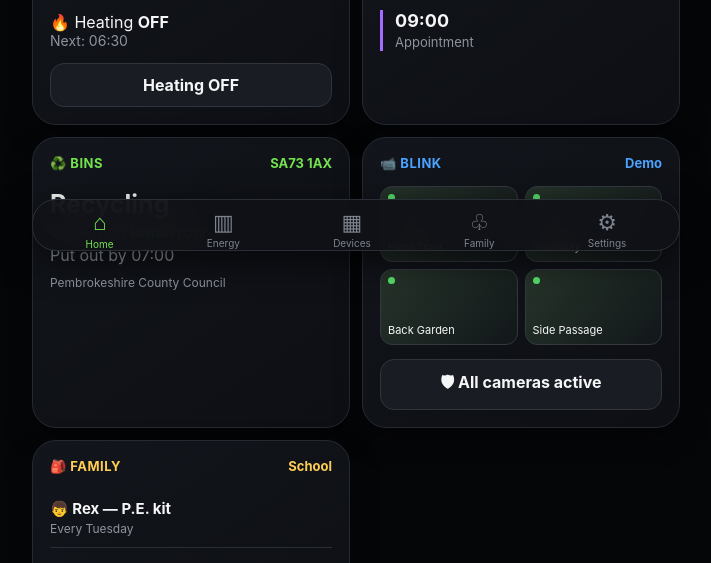
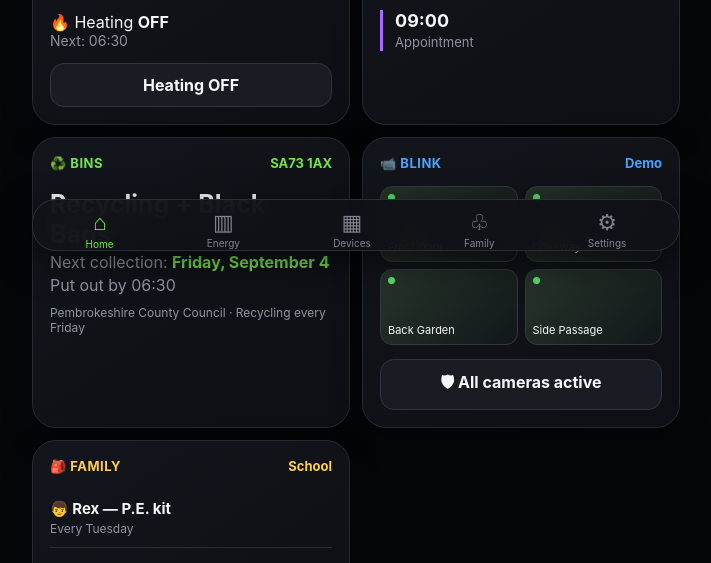
Before and after one commit to d2hjjs6ypg-cmd/home-dashboard, a plain HTML site: page index.html in a window 1280 px wide. Shown: the part 537-1100 px from the top of the page, without its empty margins (284-995 px from the left). Drawn offline with Linux system fonts and the light colour scheme.

Commit message:
Add files via upload

```diff
--- a/index.html
+++ b/index.html
@@ -17,7 +17,7 @@
 .nav{position:fixed;left:50%;transform:translateX(-50%);bottom:12px;width:min(648px,calc(100% - 24px));background:#101217eF;border:1px solid #2a2e36;backdrop-filter:blur(20px);border-radius:24px;padding:9px 6px env(safe-area-inset-bottom);display:flex;justify-content:space-around;box-shadow:0 10px 35px #0009}.nav div{text-align:center;color:#7e848f;font-size:10px}.nav .active{color:var(--green)}.nav i{display:block;font-style:normal;font-size:22px;margin-bottom:2px}
 @media(max-width:390px){.grid{grid-template-columns:1fr}.wide{grid-column:auto}.stats{gap:13px}.stat b{font-size:16px}}
 </style>
-</head>
+<meta name="dashboard-version" content="bin-fix-2026-09-02"></head>
 <body>
 <main class="app">
 <header class="header"><div><div class="greeting" id="greeting">Good Evening</div><div class="date" id="date"></div></div><div class="weather"><b>☀️ 16°</b><span>Partly cloudy</span></div></header>
@@ -25,12 +25,35 @@
 <article class="card wide solar"><div class="label"><span>☀️ SolarEdge</span><strong>● Demo data</strong></div><div class="big">3.42 <span class="unit">kW</span></div><div class="positive">Generating now</div><div class="graph"><svg viewBox="0 0 400 100" preserveAspectRatio="none"><path d="M0,94 C40,94 50,92 75,88 S100,65 125,55 S145,28 165,25 S185,12 205,18 S230,8 250,20 S275,18 290,34 S320,38 335,60 S350,85 400,94" fill="none" stroke="#72e34f" stroke-width="3"/></svg></div><div class="stats"><div class="stat"><b>18.7 kWh</b><span>Today</span></div><div class="stat"><b>2.56 kW</b><span>Export</span></div><div class="stat"><b>£1.84</b><span>Est. saved</span></div></div></article>
 <article class="card hive"><div class="label"><span>🏠 Hive</span><strong>●</strong></div><div class="temp">21.5°</div><div class="sub">Current temperature</div><div class="heat">🔥 Heating <b>OFF</b></div><div class="sub">Next: 06:30</div><div class="button">Heating OFF</div></article>
 <article class="card calendar"><div class="label"><span>📅 Calendar</span><strong>Today</strong></div><div class="event"><b>19:30</b><span>Dinner</span></div><div class="tomorrow">Tomorrow</div><div class="event"><b>09:00</b><span>Appointment</span></div></article>
-<article class="card bins"><div class="label"><span>♻️ Bins</span><strong>SA73 1AX</strong></div><div class="binmain"><b>Recycling</b><span>Collection <strong class="positive">tomorrow</strong></span><span>Put out by 07:00</span></div><div class="notice">Pembrokeshire County Council</div></article>
+<article class="card bins"><div class="label"><span>♻️ Bins</span><strong>SA73 1AX</strong></div>
+<div class="binmain" id="bin-card"><b>Recycling</b><span>Next collection: <strong class="positive">Friday</strong></span><span>Put out by 06:30</span></div>
+<div class="notice">Pembrokeshire County Council · Recycling every Friday</div></article>
 <article class="card cameras"><div class="label"><span>📹 Blink</span><strong>Demo</strong></div><div class="camera-grid"><div class="cam">Front Door</div><div class="cam">Driveway</div><div class="cam">Back Garden</div><div class="cam">Side Passage</div></div><div class="button">🛡 All cameras active</div></article>
 <article class="card family"><div class="label"><span>🎒 Family</span><strong>School</strong></div><div class="child"><b>👦 Rex — P.E. kit</b><span>Every Tuesday</span></div><div class="child"><b>👧 Lola — P.E. kit</b><span>Every Monday</span></div><div class="button">+ Add family reminder</div></article>
 <article class="card wide school"><div class="label"><span>🍽️ Cleddau Reach School</span><strong>School dinners</strong></div><div class="menu-row"><span class="tag">MON</span><b>Today's menu</b><span>Menu will appear here when the current council menu feed/document is connected.</span></div><div class="menu-row"><span class="tag">TUE</span><b>Tomorrow's menu</b><span>Awaiting live Pembrokeshire County Council menu source.</span></div><div class="notice">Cleddau Reach VC Primary School · Llangwm</div></article>
 </section>
 </main>
 <nav class="nav"><div class="active"><i>⌂</i>Home</div><div><i>▥</i>Energy</div><div><i>▦</i>Devices</div><div><i>♧</i>Family</div><div><i>⚙</i>Settings</div></nav>
-<script>const d=new Date();document.getElementById('date').textContent=d.toLocaleDateString(undefined,{weekday:'long',day:'numeric',month:'long'});document.getElementById('greeting').textContent=d.getHours()<12?'Good Morning':d.getHours()<18?'Good Afternoon':'Good Evening';</script>
+<script>
+const d=new Date();
+document.getElementById('date').textContent=d.toLocaleDateString(undefined,{weekday:'long',day:'numeric',month:'long'});
+document.getElementById('greeting').textContent=d.getHours()<12?'Good Morning':d.getHours()<18?'Good Afternoon':'Good Evening';
+
+/* Based on the supplied Pembrokeshire County Council calendar:
+   recycling is every Friday; residual black/grey bags are every 3 weeks.
+   The calendar shows Friday 25 Sep 2026 as a residual collection. */
+const binCard=document.getElementById('bin-card');
+const anchor=new Date('2026-09-25T00:00:00');
+const next=new Date(d);
+const day=next.getDay();
+const daysUntil=(5-day+7)%7;
+if(daysUntil===0 && (next.getHours()+next.getMinutes()/60)>=6.5) next.setDate(next.getDate()+7);
+else next.setDate(next.getDate()+daysUntil);
+const weeks=Math.round((next-anchor)/(7*24*60*60*1000));
+const residual=((weeks%3)+3)%3===0;
+const dateLabel=next.toLocaleDateString(undefined,{weekday:'long',day:'numeric',month:'long'});
+binCard.innerHTML='<b>'+(residual?'Recycling + Black Bags':'Recycling')+'</b>'
+  +'<span>Next collection: <strong class="positive">'+dateLabel+'</strong></span>'
+  +'<span>Put out by 06:30</span>';
+</script>
 </body></html>
```
